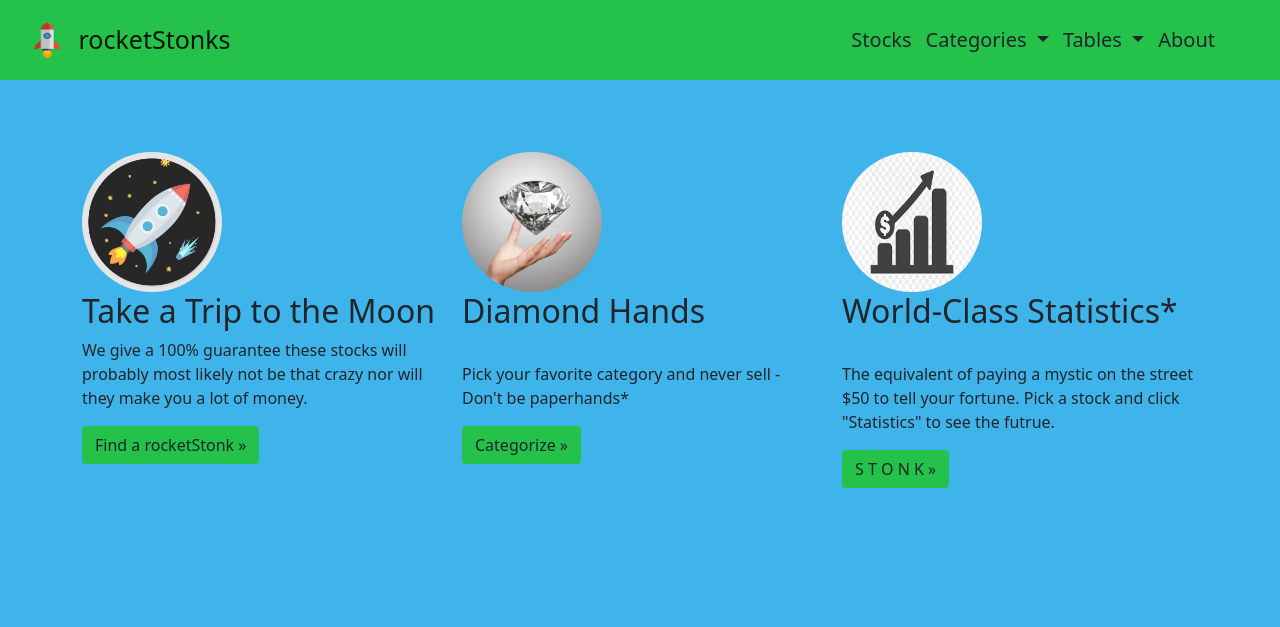
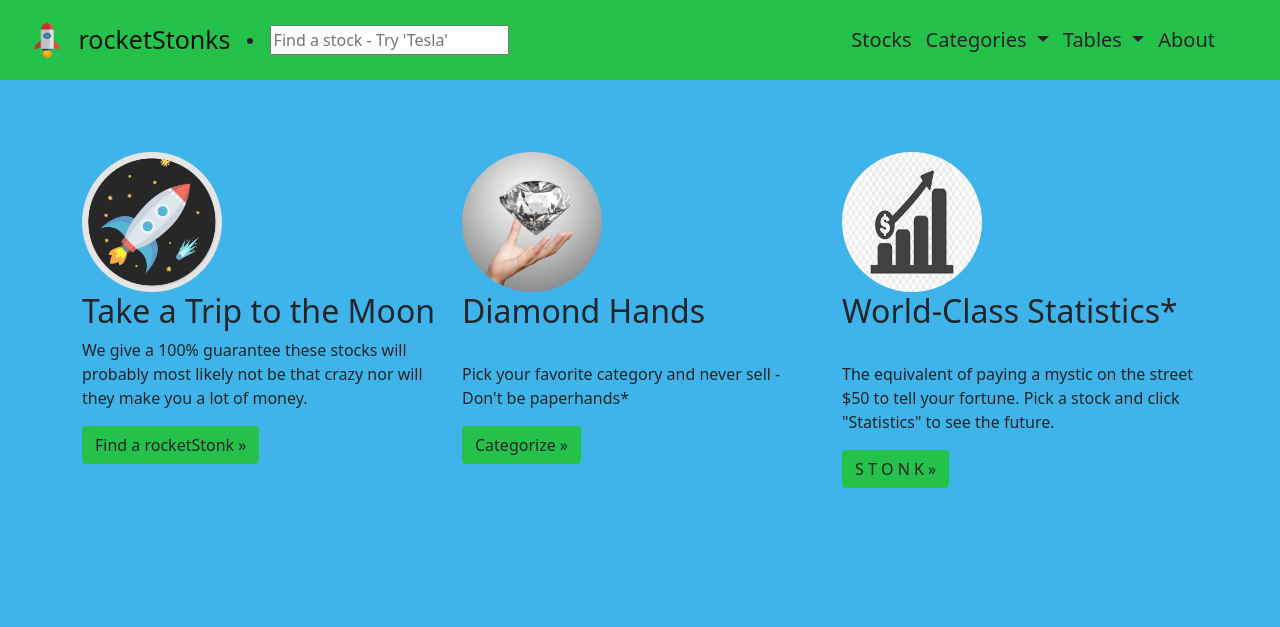
Before and after one commit to marketsupreme/rocketStonks, a Flask app: page / in a window 1280 px wide. Shown: the top 627 px of the page. Run offline with Flask 2, Linux system fonts and the light colour scheme.

Commit message:
added a boiler plate search bar

```diff
--- a/models.py
+++ b/models.py
@@ -11,9 +11,9 @@ import os
 
 app = Flask(__name__, static_folder="./static", template_folder="./templates")
 # the uri below is used for GCP
-app.config['SQLALCHEMY_DATABASE_URI'] = os.environ.get("DB_STRING",'postgresql://postgres:1234@34.66.136.81:5432/postgres')
+#app.config['SQLALCHEMY_DATABASE_URI'] = os.environ.get("DB_STRING",'postgresql://postgres:1234@34.66.136.81:5432/postgres')
 # make sure to type in your password to connect properly
-# app.config['SQLALCHEMY_DATABASE_URI'] = os.environ.get("DB_STRING", 'postgresql://postgres:Password@localhost:5432/postgres')
+app.config['SQLALCHEMY_DATABASE_URI'] = os.environ.get("DB_STRING", 'postgresql://postgres:Password@localhost:5432/postgres')
 # to suppress a warning message
 app.config['SQLALCHEMY_TRACK_MODIFICATIONS'] = True
 db = SQLAlchemy(app)
--- a/templates/index.html
+++ b/templates/index.html
@@ -137,7 +137,7 @@
 				<img class="rounded-circle" src="static/images/stocks.png" alt="Generic placeholder image" width="140" height="140">
 				<h2>World-Class Statistics*</h2>
 				<br>
-				<p>The equivalent of paying a mystic on the street $50 to tell your fortune. Pick a stock and click "Statistics" to see the futrue.</p>
+				<p>The equivalent of paying a mystic on the street $50 to tell your fortune. Pick a stock and click "Statistics" to see the future.</p>
 				<p><a class="btn btn-default" href="{{url_for('stock', page = 1, sortBy = None, asc = 'True')}}" role="button" style="background-color: #24c24b">S T O N K »</a></p>
 			</div><!-- /.col-lg-4 -->
 
--- a/templates/nav_bar.html
+++ b/templates/nav_bar.html
@@ -27,7 +27,9 @@
                     <img src="/static/images/icon.png" alt="" width="48" height="38" class="d-inline-block align-top" >
                     rocketStonks
                 </a>
-            </div>
+                <li class="search" style = "float:center">
+                    <input type = "text" name ="" id = "search" placeholder= "Find a stock - Try 'Tesla' " >
+                </li>
         </nav>
     </div>
     <div class="collapse navbar-collapse" id="navbarNavDropdown" style="float:right; padding-right: 5%;">
```
